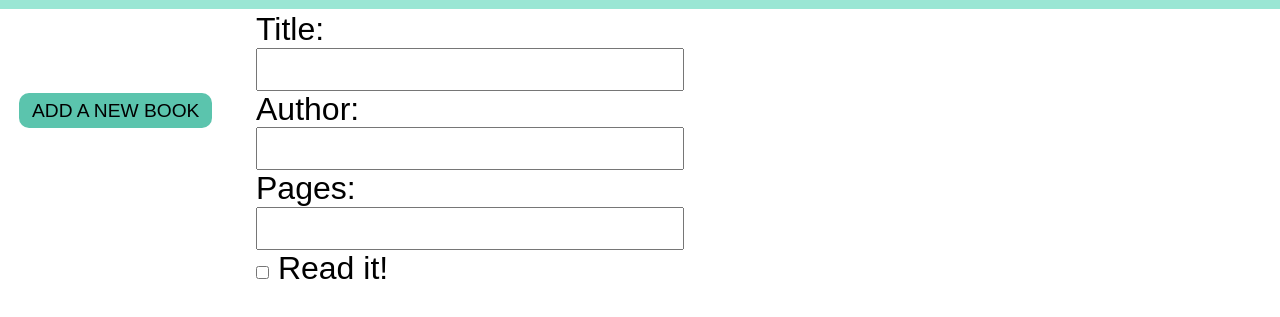
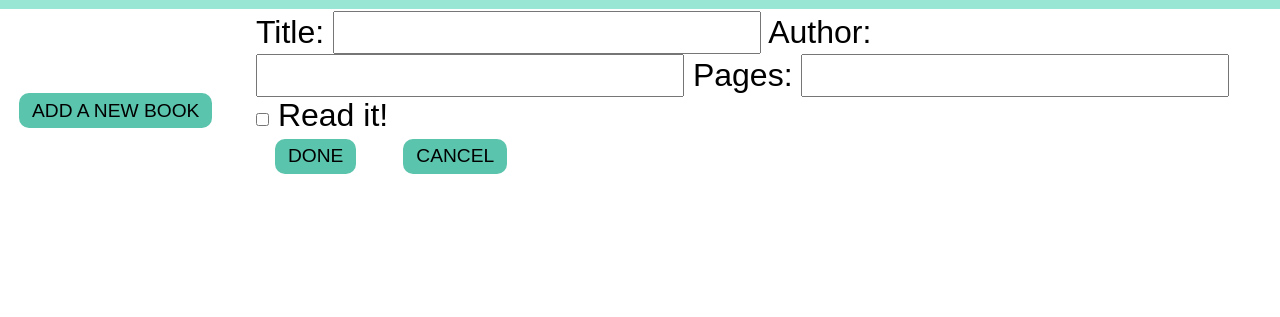
Before and after one commit to graycorvid/library, a website: page index.html in a window 1280 px wide. Shown: the part 69-386 px from the top of the page. Drawn offline with nearby package versions, Linux system fonts and the light colour scheme; files that its build step writes are made by us from their sources; a web font is replaced by a local one.

Commit message:
Change HTML form element

```diff
--- a/index.html
+++ b/index.html
@@ -17,16 +17,22 @@
     <nav>
       <button class="add">Add a new book</button>
     </nav>
-    <div class="pop-up">
+    <div class="pop-up hidden">
       <form>
-        <label for="btitle">Title:</label><br />
-        <input type="text" id="connectlater" name="btitle" /><br />
-        <label for="bauthor">Author:</label><br />
-        <input type="text" id="" name="bauthor" /><br />
-        <label for="bpages">Pages:</label><br />
-        <input type="text" id="" name="bpages" /><br />
-        <input class="check" type="checkbox" id="" name="read" />
-        <label for="read" class="last">Read it!</label><br />
+        <label for="btitle">Title:</label>
+        <input type="text" id="btitle" name="btitle" required />
+        <label for="bauthor">Author:</label>
+        <input type="text" id="bauthor" name="bauthor" required />
+        <label for="bpages">Pages:</label>
+        <input type="number" id="bpages" name="bpages" required />
+        <div class="checkbox-wrap">
+          <input class="check" type="checkbox" id="read" name="read" />
+          <label for="read" class="last">Read it!</label>
+        </div>
+        <div class="button-wrap">
+          <button type="submit" value="submit" class="confirm">DONE</button>
+          <button type="button" class="cancel">CANCEL</button>
+        </div>
       </form>
     </div>
     <script src="./src/js/main.js"></script>
```
